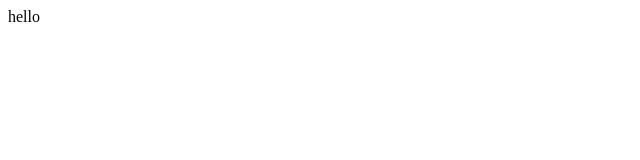
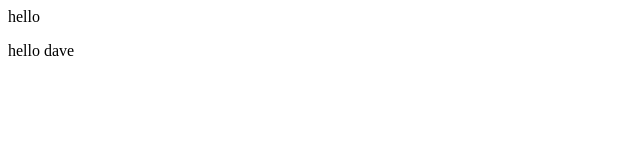
Before and after one commit to frameworkninja/git_practice, a plain HTML site: page index.html in a window 1280 px wide. Shown: the full height of the page, 0-640 px from the left. Drawn offline with Linux system fonts and the light colour scheme.

Commit message:
index changed

```diff
--- a/index.html
+++ b/index.html
@@ -1 +1,2 @@
 <p>hello</p>
+<p>hello dave</p>
```
